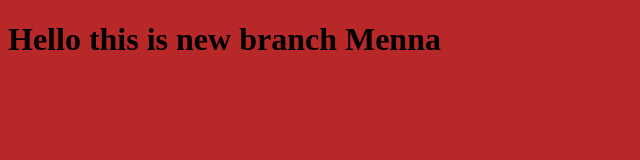
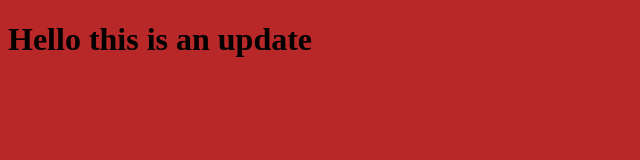
Before and after one commit to mennaezzat77/myproject, a plain HTML site: page index.html in a window 1280 px wide. Shown: the whole page, without its empty margins (0-640 px from the left). Drawn offline with Linux system fonts and the light colour scheme.

Commit message:
edit html file

```diff
--- a/index.html
+++ b/index.html
@@ -7,7 +7,7 @@
     <link rel="Stylesheet" href="style.css">
 </head>
 <body>
-    <h1>Hello this is new branch Menna</h1>
+    <h1>Hello this is an update</h1>
     <script src="app.js"></script>
 </body>
 </html>
```
